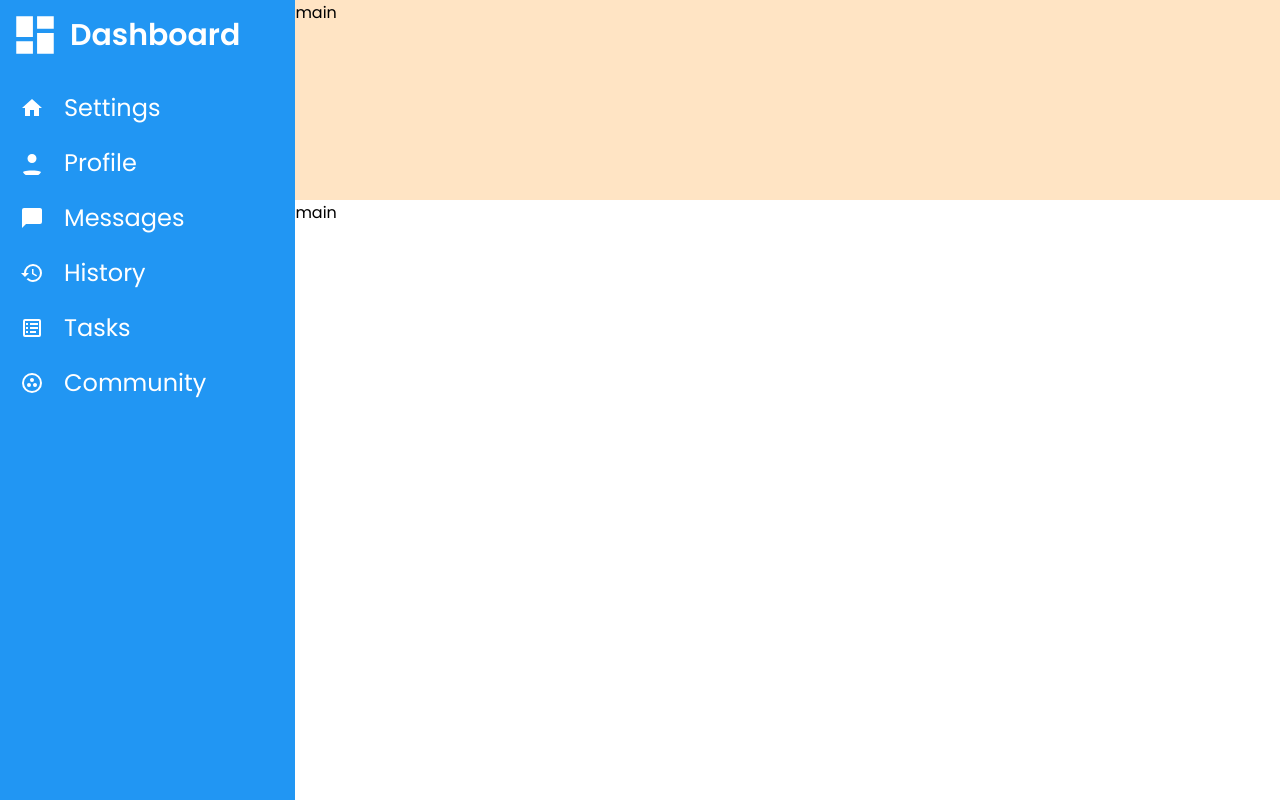
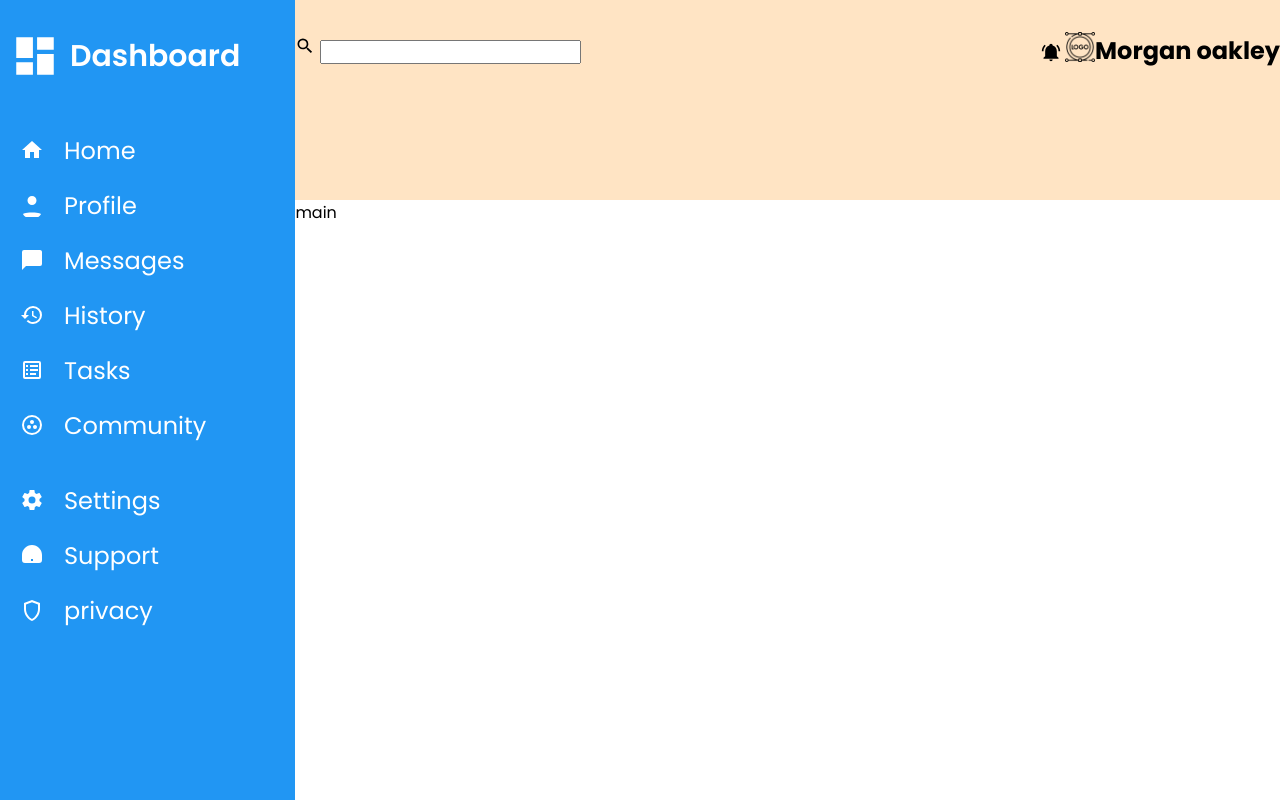
Before and after one commit to Hariprasad1303/OdinProject2, a website built with Parcel: page OdinProject2/src/index.html in a window 1280 px wide. Built offline with nearby package versions, Linux system fonts and the light colour scheme.

Commit message:
Third commit

```diff
--- a/OdinProject2/src/index.html
+++ b/OdinProject2/src/index.html
@@ -30,7 +30,7 @@
                   <title>home</title>
                   <path d="M10,20V14H14V20H19V12H22L12,3L2,12H5V20H10Z" fill="white"/>
               </svg>
-              <h2>Settings</h2>
+              <h2>Home</h2>
           </div>
           <div class="row">
               <svg xmlns="http://www.w3.org/2000/svg" width="24" height="24" viewBox="0 0 16 16" class="settings">
@@ -76,19 +76,66 @@
       <!-- settings sections starts here -->
       <div class="setting-section">
         <div class="row">
-
+            <svg xmlns="http://www.w3.org/2000/svg" viewBox="0 0 24 24" class="settings"fill="white">
+               <title>Settings</title>
+               <path d="M12,15.5A3.5,3.5 0 0,1 8.5,12A3.5,3.5 0 0,1 12,8.5A3.5,3.5 0 0,1 15.5,12A3.5,3.5 0 0,1 12,15.5M19.43,12.97C19.47,12.65 19.5,12.33 19.5,12C19.5,11.67 19.47,11.34 19.43,11L21.54,9.37C21.73,9.22 21.78,8.95 21.66,8.73L19.66,5.27C19.54,5.05 19.27,4.96 19.05,5.05L16.56,6.05C16.04,5.66 15.5,5.32 14.87,5.07L14.5,2.42C14.46,2.18 14.25,2 14,2H10C9.75,2 9.54,2.18 9.5,2.42L9.13,5.07C8.5,5.32 7.96,5.66 7.44,6.05L4.95,5.05C4.73,4.96 4.46,5.05 4.34,5.27L2.34,8.73C2.21,8.95 2.27,9.22 2.46,9.37L4.57,11C4.53,11.34 4.5,11.67 4.5,12C4.5,12.33 4.53,12.65 4.57,12.97L2.46,14.63C2.27,14.78 2.21,15.05 2.34,15.27L4.34,18.73C4.46,18.95 4.73,19.03 4.95,18.95L7.44,17.94C7.96,18.34 8.5,18.68 9.13,18.93L9.5,21.58C9.54,21.82 9.75,22 10,22H14C14.25,22 14.46,21.82 14.5,21.58L14.87,18.93C15.5,18.67 16.04,18.34 16.56,17.94L19.05,18.95C19.27,19.03 19.54,18.95 19.66,18.73L21.66,15.27C21.78,15.05 21.73,14.78 21.54,14.63L19.43,12.97Z"/>
+            </svg>
+            <h2>Settings</h2>
         </div>
         <div class="row">
-
+          <svg  xmlns="http://www.w3.org/2000/svg" viewBox="0 0 24 24" class="settings" fill="white">
+            <title>support</title>
+            <path d="M12 2C6.48 2 2 6.48 2 12v5a3 3 0 003 3h2v-8H5v-1c0-3.87 3.13-7 7-7s7 3.13 7 7v1h-2v8h2a3 3 0 003-3v-5c0-5.52-4.48-10-10-10zm-1 14h2v2h-2v-2zm1-12C7.03 4 4 7.03 4 11v1h2v8h12v-8h2v-1c0-3.97-3.03-7-7-7z"/>
+          </svg>
+          <h2>Support</h2>
         </div>
         <div class="row">
-
+          <svg xmlns="http://www.w3.org/2000/svg" viewBox="0 0 24 24" class="settings"fill="white">
+              <title>privacy</title>
+              <path d="M12 2L4 5v6c0 5.55 3.84 10.74 8 12 4.16-1.26 8-6.45 8-12V5l-8-3zm0 2.18l6 2.25V11c0 4.42-2.94 8.6-6 9.93C8.94 19.6 6 15.42 6 11V6.43l6-2.25z"/>
+          </svg>
+          <h2>privacy</h2>
         </div>
       </div>
       <!-- settings sections ends here -->
     </div>
     <!-- sidebar section ends here -->
-    <div class="navbar">main</div>
+
+    <!-- header section starts here -->
+    <div class="header">
+      <!-- Top section starts here -->
+      <div class="top-section">
+          <!-- top-left section starts here -->
+          <div class="top-left-section">
+             <svg xmlns="http://www.w3.org/2000/svg" viewBox="0 0 24 24" class="icon">
+                <title>magnify</title>
+                <path d="M9.5,3A6.5,6.5 0 0,1 16,9.5C16,11.11 15.41,12.59 14.44,13.73L14.71,14H15.5L20.5,19L19,20.5L14,15.5V14.71L13.73,14.44C12.59,15.41 11.11,16 9.5,16A6.5,6.5 0 0,1 3,9.5A6.5,6.5 0 0,1 9.5,3M9.5,5C7,5 5,7 5,9.5C5,12 7,14 9.5,14C12,14 14,12 14,9.5C14,7 12,5 9.5,5Z" />
+              </svg>
+              <input type="search" class="search-box" >
+          </div>
+          <!-- top left section ends here -->
+
+          <!-- top-right section starts here -->
+          <div class="top-right-section">
+              <div class="icon-section">
+                <svg xmlns="http://www.w3.org/2000/svg" viewBox="0 0 24 24" class="icon">
+                    <title>bell-ring</title>
+                    <path d="M21,19V20H3V19L5,17V11C5,7.9 7.03,5.17 10,4.29C10,4.19 10,4.1 10,4A2,2 0 0,1 12,2A2,2 0 0,1 14,4C14,4.1 14,4.19 14,4.29C16.97,5.17 19,7.9 19,11V17L21,19M14,21A2,2 0 0,1 12,23A2,2 0 0,1 10,21M19.75,3.19L18.33,4.61C20.04,6.3 21,8.6 21,11H23C23,8.07 21.84,5.25 19.75,3.19M1,11H3C3,8.6 3.96,6.3 5.67,4.61L4.25,3.19C2.16,5.25 1,8.07 1,11Z" />
+                </svg>
+                <img src="assets/logo-design.png" alt="this is a picture of some logo" class="img">
+              </div>
+              <div class="content-section">
+                <h2>Morgan oakley</h2>
+              </div>
+          </div>
+          <!-- top right section ends here  -->
+      </div>
+      <!-- top section ends here -->
+      <div class="bottom-section">
+
+      </div>
+    </div>
+    <!-- header section ends here -->
     <div class="main">main</div>
   </div>
 </body>
--- a/OdinProject2/src/style.css
+++ b/OdinProject2/src/style.css
@@ -15,11 +15,16 @@
     grid-row:1/5;
     grid-column:1/2;
     background-color:#2196F3;
+    display: grid;
+    grid-template-columns: 1fr;
+    grid-template-rows:1fr 2fr 3fr;
 }
 .logo-section{
     display: flex;
     align-items: center;
     justify-content:start;
+    grid-column:1/2 ;
+    grid-row:1/2;
 }
 .logo-section svg{
     height: 50px;
@@ -32,8 +37,9 @@
     font-weight: 600;
     font-size: 30px;
 }
-.setting-section{
-    margin: 30px;
+.home-section{
+    grid-row:2/3 ;
+    grid-column:1/2;
 }
 .row{
     display:flex;
@@ -51,12 +57,39 @@
     height: 24px;
     width: 24px;
 }
-.navbar{
+.setting-section{
+    grid-row: 3/4;
+    grid-column:1/2;
+}
+.header{
     grid-row:1/2 ;
     grid-column:2/5;
     background-color: bisque;
-
+    display: grid;
+    grid-template-columns:1fr;
+    grid-template-rows: 1fr 1fr;
 }
-.main{
-
+.top-section{
+    grid-row:1/2;
+    grid-column:1/2;
+    display: flex;
+    align-items: center;
+    justify-content: space-between;
 }
+.top-right-section{
+    display: flex;
+    align-items: center;
+    justify-content: space-between;
+}
+.img{
+    height: 30px;
+    width: 30px;
+}
+.bottom-section{
+    grid-row:2/3 ;
+    grid-column:1/2 ;
+}
+.icon{
+    height: 20px;
+    width: 20px;
+}
```
Also changed, not shown: OdinProject2/src/assets/logo-design.png (added).
